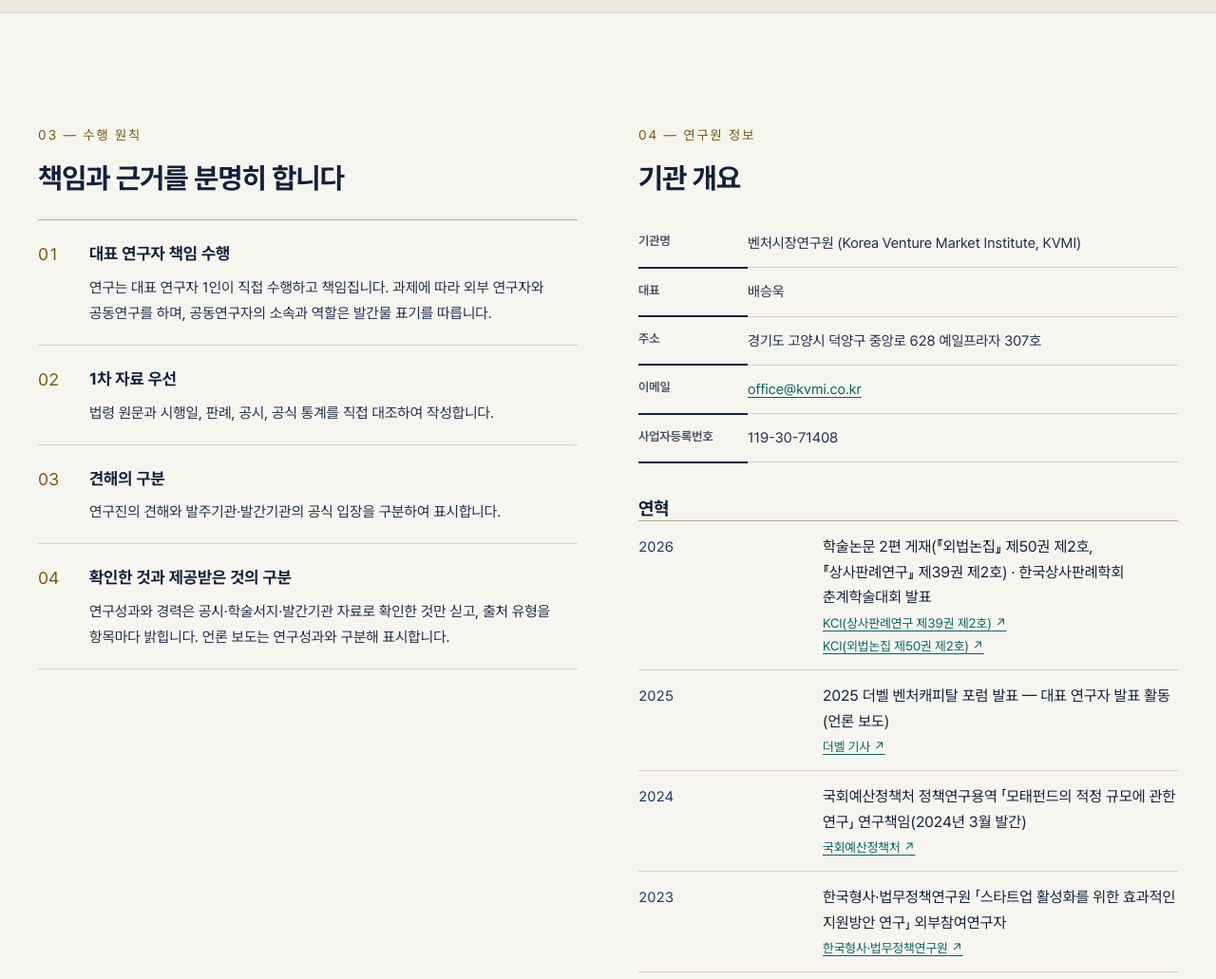
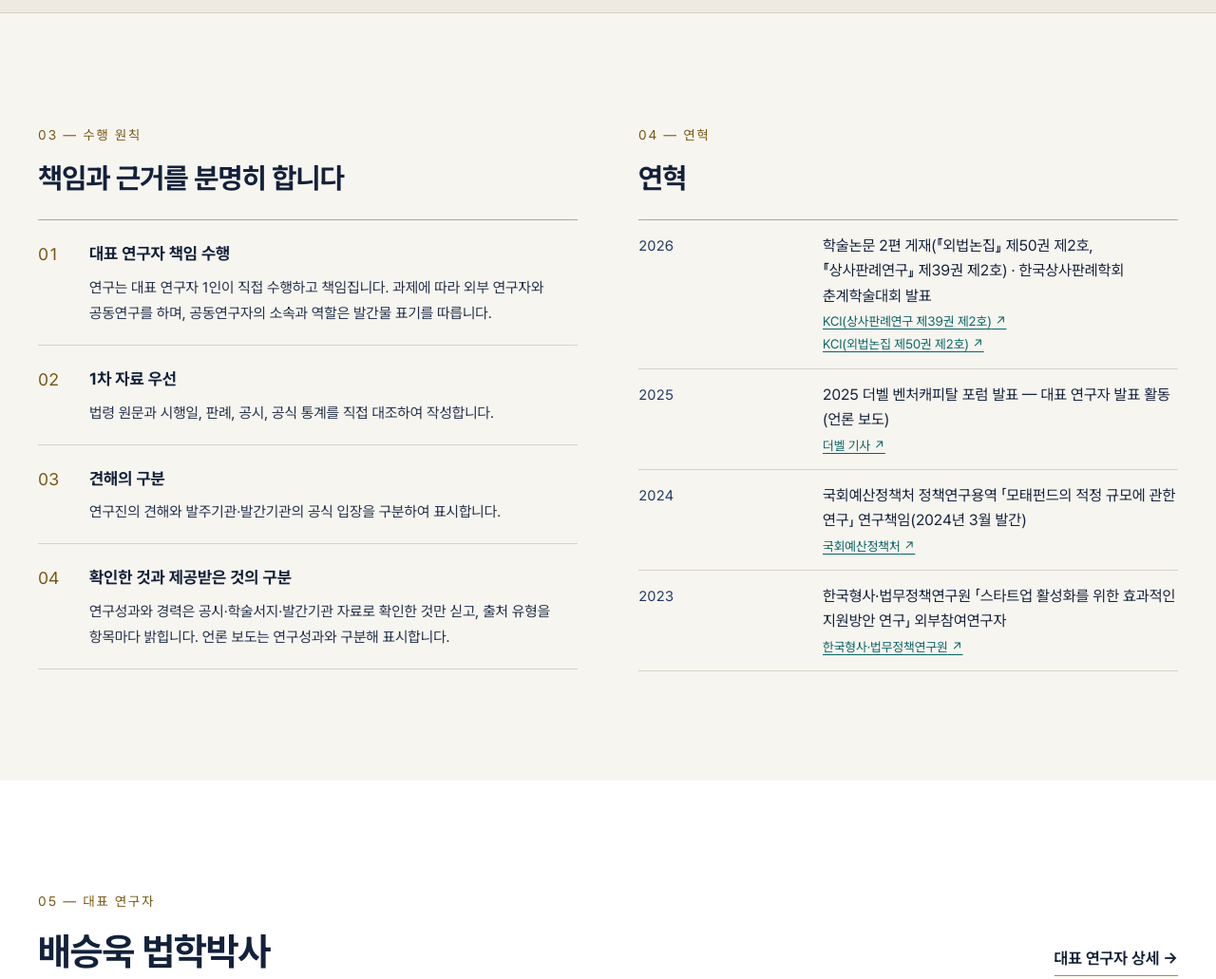
Before and after one commit to investbae/investbae.github.io, a plain HTML site: page about.html in a window 1280 px wide. Shown: the part 1420-2451 px from the top of the page at 95% size. Drawn offline with Linux system fonts and the light colour scheme.

Commit message:
Move institute overview table from About to bottom of Contact (small text)
Author instruction 2026-11-15: move the 기관 개요 block to another page in small text.
- /about.html: section 04 is now history only (04 — 연혁); meta/og description updated
- /contact.html: 기관 개요 table (14px, row headers 13px, hidden caption) at the end of <main>
Values come from the same ledger as the Organization JSON-LD on /about (unchanged).

Co-Authored-By: Claude Opus 5.5 <noreply@anthropic.com>

```diff
--- a/about.html
+++ b/about.html
@@ -7,7 +7,7 @@
 <meta name="viewport" content="width=device-width, initial-scale=1.0, viewport-fit=cover">
 <meta name="theme-color" content="#0e1a30">
 <title>연구원 소개 | 벤처시장연구원(KVMI)</title>
-<meta name="description" content="벤처시장연구원(Korea Venture Market Institute)의 연구 분야, 수행 원칙, 기관 정보와 연혁, 대표 연구자를 소개합니다.">
+<meta name="description" content="벤처시장연구원(Korea Venture Market Institute)의 연구 분야, 수행 원칙, 연혁, 대표 연구자를 소개합니다.">
 <meta name="author" content="벤처시장연구원">
 <link rel="canonical" href="https://kvmi.co.kr/about.html">
 <link rel="alternate" hreflang="ko" href="https://kvmi.co.kr/about.html">
@@ -15,7 +15,7 @@
 <link rel="alternate" hreflang="x-default" href="https://kvmi.co.kr/about.html">
 <meta property="og:type" content="website">
 <meta property="og:title" content="연구원 소개 | 벤처시장연구원(KVMI)">
-<meta property="og:description" content="벤처시장연구원(Korea Venture Market Institute)의 연구 분야, 수행 원칙, 기관 정보와 연혁, 대표 연구자를 소개합니다.">
+<meta property="og:description" content="벤처시장연구원(Korea Venture Market Institute)의 연구 분야, 수행 원칙, 연혁, 대표 연구자를 소개합니다.">
 <meta property="og:locale" content="ko_KR">
 <meta property="og:url" content="https://kvmi.co.kr/about.html">
 <meta property="og:site_name" content="벤처시장연구원">
@@ -108,9 +108,8 @@
 <li><b>02</b><div><strong>1차 자료 우선</strong><span>법령 원문과 시행일, 판례, 공시, 공식 통계를 직접 대조하여 작성합니다.</span></div></li>
 <li><b>03</b><div><strong>견해의 구분</strong><span>연구진의 견해와 발주기관·발간기관의 공식 입장을 구분하여 표시합니다.</span></div></li>
 <li><b>04</b><div><strong>확인한 것과 제공받은 것의 구분</strong><span>연구성과와 경력은 공시·학술서지·발간기관 자료로 확인한 것만 싣고, 출처 유형을 항목마다 밝힙니다. 언론 보도는 연구성과와 구분해 표시합니다.</span></div></li></ol></div>
-<div><span class="kv-shead__no">04 — 연구원 정보</span><h2 style="font-size:clamp(24px,2.4vw,30px)">기관 개요</h2>
-<div class="kv-tablewrap"><table class="kv-table" style="margin-top:24px"><caption class="kv-vh">벤처시장연구원 기관 개요</caption><tbody><tr><th scope="row">기관명</th><td>벤처시장연구원 (Korea Venture Market Institute, KVMI)</td></tr><tr><th scope="row">대표</th><td>배승욱</td></tr><tr><th scope="row">주소</th><td>경기도 고양시 덕양구 중앙로 628 예일프라자 307호</td></tr><tr><th scope="row">이메일</th><td><a href="mailto:office@kvmi.co.kr">office@kvmi.co.kr</a></td></tr><tr><th scope="row">사업자등록번호</th><td>119-30-71408</td></tr></tbody></table></div>
-<h3 style="margin-top:36px;font-size:19px">연혁</h3><dl class="kv-cv"><div><dt>2026</dt><dd>학술논문 2편 게재(『외법논집』 제50권 제2호, 『상사판례연구』 제39권 제2호) · 한국상사판례학회 춘계학술대회 발표 <small><a href="https://www.kci.go.kr/kciportal/ci/sereArticleSearch/ciSereArtiView.kci?sereArticleSearchBean.artiId=ART003362110" rel="noopener" target="_blank">KCI(상사판례연구 제39권 제2호)<span class="kv-vh"> (새 창)</span> ↗</a></small> <small><a href="https://www.kci.go.kr/kciportal/landing/article.kci?arti_id=ART003344002" rel="noopener" target="_blank">KCI(외법논집 제50권 제2호)<span class="kv-vh"> (새 창)</span> ↗</a></small></dd></div><div><dt>2025</dt><dd>2025 더벨 벤처캐피탈 포럼 발표 — 대표 연구자 발표 활동(언론 보도) <small><a href="https://www.thebell.co.kr/front/newsview.asp?code=0303&amp;key=202506181455508640108551" rel="noopener" target="_blank">더벨 기사<span class="kv-vh"> (새 창)</span> ↗</a></small></dd></div><div><dt>2024</dt><dd>국회예산정책처 정책연구용역 「모태펀드의 적정 규모에 관한 연구」 연구책임(2024년 3월 발간) <small><a href="https://www.nabo.go.kr/ko/report/policyView.do?idx=8315&amp;key=2507040010" rel="noopener" target="_blank">국회예산정책처<span class="kv-vh"> (새 창)</span> ↗</a></small></dd></div><div><dt>2023</dt><dd>한국형사·법무정책연구원 「스타트업 활성화를 위한 효과적인 지원방안 연구」 외부참여연구자 <small><a href="https://www.kicj.re.kr/board.es?act=view&amp;bid=0001&amp;list_no=14034&amp;mid=a10101000000&amp;tag=" rel="noopener" target="_blank">한국형사·법무정책연구원<span class="kv-vh"> (새 창)</span> ↗</a></small></dd></div></dl></div></div></section>
+<div><span class="kv-shead__no">04 — 연혁</span><h2 style="font-size:clamp(24px,2.4vw,30px)">연혁</h2>
+<div style="margin-top:24px"><dl class="kv-cv"><div><dt>2026</dt><dd>학술논문 2편 게재(『외법논집』 제50권 제2호, 『상사판례연구』 제39권 제2호) · 한국상사판례학회 춘계학술대회 발표 <small><a href="https://www.kci.go.kr/kciportal/ci/sereArticleSearch/ciSereArtiView.kci?sereArticleSearchBean.artiId=ART003362110" rel="noopener" target="_blank">KCI(상사판례연구 제39권 제2호)<span class="kv-vh"> (새 창)</span> ↗</a></small> <small><a href="https://www.kci.go.kr/kciportal/landing/article.kci?arti_id=ART003344002" rel="noopener" target="_blank">KCI(외법논집 제50권 제2호)<span class="kv-vh"> (새 창)</span> ↗</a></small></dd></div><div><dt>2025</dt><dd>2025 더벨 벤처캐피탈 포럼 발표 — 대표 연구자 발표 활동(언론 보도) <small><a href="https://www.thebell.co.kr/front/newsview.asp?code=0303&amp;key=202506181455508640108551" rel="noopener" target="_blank">더벨 기사<span class="kv-vh"> (새 창)</span> ↗</a></small></dd></div><div><dt>2024</dt><dd>국회예산정책처 정책연구용역 「모태펀드의 적정 규모에 관한 연구」 연구책임(2024년 3월 발간) <small><a href="https://www.nabo.go.kr/ko/report/policyView.do?idx=8315&amp;key=2507040010" rel="noopener" target="_blank">국회예산정책처<span class="kv-vh"> (새 창)</span> ↗</a></small></dd></div><div><dt>2023</dt><dd>한국형사·법무정책연구원 「스타트업 활성화를 위한 효과적인 지원방안 연구」 외부참여연구자 <small><a href="https://www.kicj.re.kr/board.es?act=view&amp;bid=0001&amp;list_no=14034&amp;mid=a10101000000&amp;tag=" rel="noopener" target="_blank">한국형사·법무정책연구원<span class="kv-vh"> (새 창)</span> ↗</a></small></dd></div></dl></div></div></div></section>
 <section class="kv-section kv-section--white"><div class="kv-container"><div class="kv-shead"><div><span class="kv-shead__no">05 — 대표 연구자</span><h2>배승욱 법학박사</h2></div><a class="kv-link" href="/people/bae-seunguk/">대표 연구자 상세</a></div>
 <div class="kv-person"><div><div class="kv-person__photo"><img src="/assets/leader.jpg" alt="배승욱 대표 연구자 사진" width="440" height="440" loading="lazy"></div></div>
 <div><p class="kv-person__bio" style="margin-top:0">한국외국어대학교 대학원에서 법학박사 학위를 받았고, 벤처투자·자본시장·디지털금융 분야의 법제와 정책을 연구합니다. 자본시장연구원과 한국벤처투자에서 금융·벤처 분야의 정책·제도 연구를 수행하였고, 벤처시장연구원 대표로서 국회예산정책처 정책연구용역의 연구책임을 맡았습니다.</p><p style="margin-top:20px"><a class="kv-btn kv-btn--ghost" href="/people/bae-seunguk/">학력·경력·연구성과 전체 보기</a></p></div></div></div></section>
```
Also changed, not shown: contact.html (+1 -0 lines).
